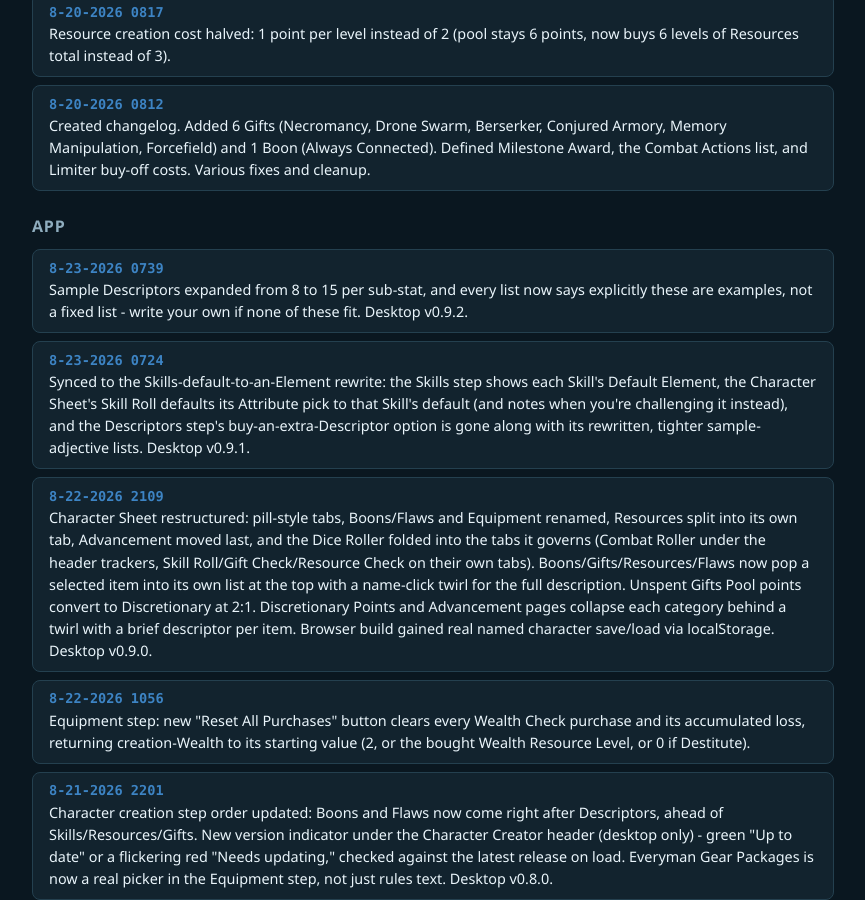
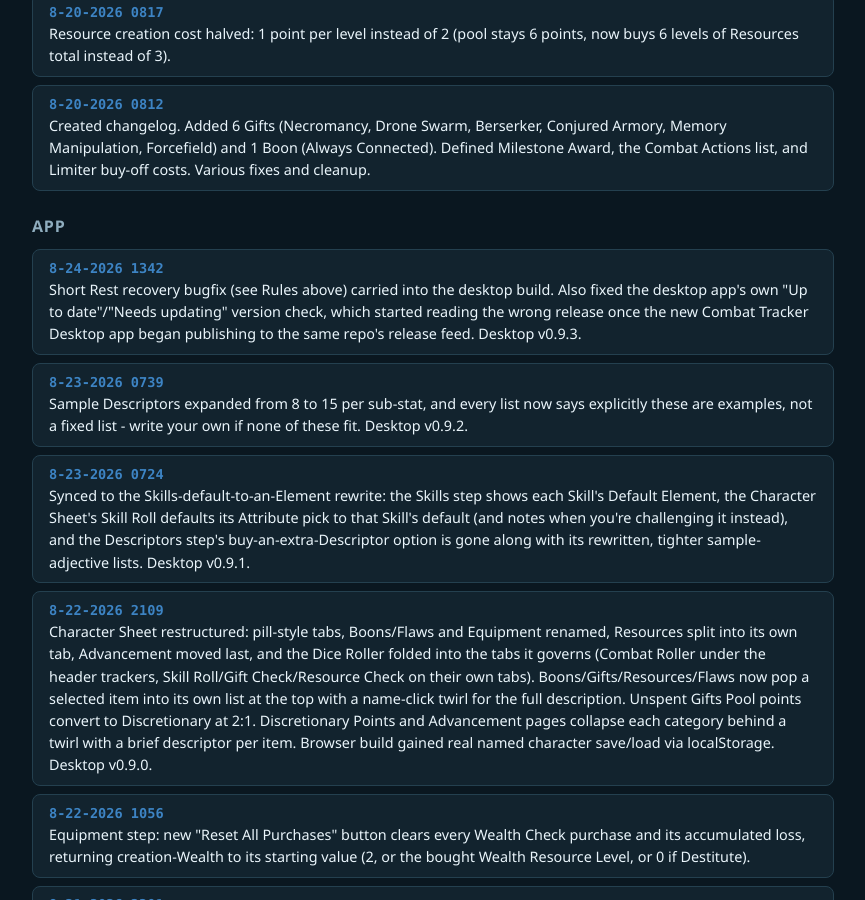
Before and after one commit to feralucce/20_Below, a Jekyll site: the page docs/changelog.html, which Jekyll copies as it is, in a window 1280 px wide and 900 px high, scrolled down 2003 px. Shown: the whole window, without its empty margins (207-1072 px from the left). Built offline with Jekyll 4.4.1, drawn with Linux system fonts in a browser that asks for light colours.

Commit message:
Point site links at desktop v0.9.3, add App changelog entry

```diff
--- a/character-options.html
+++ b/character-options.html
@@ -377,7 +377,7 @@
         <ul class="dropdown">
           <li class="dropdown-heading">Character Creator</li>
           <li><a href="app/index.html" target="_blank" rel="noopener">Character Creator (Web App)</a></li>
-          <li><a href="https://github.com/feralucce/20_Below/releases/download/v0.9.2/20-below-desktop_0.9.2_x64-setup.exe">Character Creator Desktop (Windows) &middot; v0.9.2</a></li>
+          <li><a href="https://github.com/feralucce/20_Below/releases/download/v0.9.3/20-below-desktop_0.9.3_x64-setup.exe">Character Creator Desktop (Windows) &middot; v0.9.3</a></li>
           <li><a href="https://github.com/feralucce/20_Below/releases/download/combat-tracker-v0.1.0/20-below-combat-tracker_0.1.0_x64-setup.exe">Combat Tracker Desktop (Windows) &middot; v0.1.0</a></li>
           <li class="dropdown-heading">Backwater Static Assets <span class="pill">Soon</span></li>
           <li><span class="soon">Maps</span></li>
--- a/combat-equipment.html
+++ b/combat-equipment.html
@@ -377,7 +377,7 @@
         <ul class="dropdown">
           <li class="dropdown-heading">Character Creator</li>
           <li><a href="app/index.html" target="_blank" rel="noopener">Character Creator (Web App)</a></li>
-          <li><a href="https://github.com/feralucce/20_Below/releases/download/v0.9.2/20-below-desktop_0.9.2_x64-setup.exe">Character Creator Desktop (Windows) &middot; v0.9.2</a></li>
+          <li><a href="https://github.com/feralucce/20_Below/releases/download/v0.9.3/20-below-desktop_0.9.3_x64-setup.exe">Character Creator Desktop (Windows) &middot; v0.9.3</a></li>
           <li><a href="https://github.com/feralucce/20_Below/releases/download/combat-tracker-v0.1.0/20-below-combat-tracker_0.1.0_x64-setup.exe">Combat Tracker Desktop (Windows) &middot; v0.1.0</a></li>
           <li class="dropdown-heading">Backwater Static Assets <span class="pill">Soon</span></li>
           <li><span class="soon">Maps</span></li>
--- a/docs/changelog.html
+++ b/docs/changelog.html
@@ -168,6 +168,10 @@
   <h3 class="changelog-heading">App</h3>
   <ul class="changelog-list">
     <li class="changelog-entry">
+      <span class="changelog-date">8-24-2026 1342</span>
+      <span class="changelog-text">Short Rest recovery bugfix (see Rules above) carried into the desktop build. Also fixed the desktop app's own "Up to date"/"Needs updating" version check, which started reading the wrong release once the new Combat Tracker Desktop app began publishing to the same repo's release feed. Desktop v0.9.3.</span>
+    </li>
+    <li class="changelog-entry">
       <span class="changelog-date">8-23-2026 0739</span>
       <span class="changelog-text">Sample Descriptors expanded from 8 to 15 per sub-stat, and every list now says explicitly these are examples, not a fixed list - write your own if none of these fit. Desktop v0.9.2.</span>
     </li>
--- a/gm-references.html
+++ b/gm-references.html
@@ -378,7 +378,7 @@
         <ul class="dropdown">
           <li class="dropdown-heading">Character Creator</li>
           <li><a href="app/index.html" target="_blank" rel="noopener">Character Creator (Web App)</a></li>
-          <li><a href="https://github.com/feralucce/20_Below/releases/download/v0.9.2/20-below-desktop_0.9.2_x64-setup.exe">Character Creator Desktop (Windows) &middot; v0.9.2</a></li>
+          <li><a href="https://github.com/feralucce/20_Below/releases/download/v0.9.3/20-below-desktop_0.9.3_x64-setup.exe">Character Creator Desktop (Windows) &middot; v0.9.3</a></li>
           <li><a href="https://github.com/feralucce/20_Below/releases/download/combat-tracker-v0.1.0/20-below-combat-tracker_0.1.0_x64-setup.exe">Combat Tracker Desktop (Windows) &middot; v0.1.0</a></li>
           <li class="dropdown-heading">Backwater Static Assets <span class="pill">Soon</span></li>
           <li><span class="soon">Maps</span></li>
--- a/license.html
+++ b/license.html
@@ -345,7 +345,7 @@
         <ul class="dropdown">
           <li class="dropdown-heading">Character Creator</li>
           <li><a href="app/index.html" target="_blank" rel="noopener">Character Creator (Web App)</a></li>
-          <li><a href="https://github.com/feralucce/20_Below/releases/download/v0.9.2/20-below-desktop_0.9.2_x64-setup.exe">Character Creator Desktop (Windows) &middot; v0.9.2</a></li>
+          <li><a href="https://github.com/feralucce/20_Below/releases/download/v0.9.3/20-below-desktop_0.9.3_x64-setup.exe">Character Creator Desktop (Windows) &middot; v0.9.3</a></li>
           <li><a href="https://github.com/feralucce/20_Below/releases/download/combat-tracker-v0.1.0/20-below-combat-tracker_0.1.0_x64-setup.exe">Combat Tracker Desktop (Windows) &middot; v0.1.0</a></li>
           <li class="dropdown-heading">Backwater Static Assets <span class="pill">Soon</span></li>
           <li><span class="soon">Maps</span></li>
--- a/rules-hub.html
+++ b/rules-hub.html
@@ -377,7 +377,7 @@
         <ul class="dropdown">
           <li class="dropdown-heading">Character Creator</li>
           <li><a href="app/index.html" target="_blank" rel="noopener">Character Creator (Web App)</a></li>
-          <li><a href="https://github.com/feralucce/20_Below/releases/download/v0.9.2/20-below-desktop_0.9.2_x64-setup.exe">Character Creator Desktop (Windows) &middot; v0.9.2</a></li>
+          <li><a href="https://github.com/feralucce/20_Below/releases/download/v0.9.3/20-below-desktop_0.9.3_x64-setup.exe">Character Creator Desktop (Windows) &middot; v0.9.3</a></li>
           <li><a href="https://github.com/feralucce/20_Below/releases/download/combat-tracker-v0.1.0/20-below-combat-tracker_0.1.0_x64-setup.exe">Combat Tracker Desktop (Windows) &middot; v0.1.0</a></li>
           <li class="dropdown-heading">Backwater Static Assets <span class="pill">Soon</span></li>
           <li><span class="soon">Maps</span></li>
@@ -411,8 +411,8 @@
     <a href="app/index.html" target="_blank" rel="noopener">Open the Character Creator &rarr;</a>
   </div>
   <div class="cta">
-    <a href="https://github.com/feralucce/20_Below/releases/download/v0.9.2/20-below-desktop_0.9.2_x64-setup.exe">Download Desktop App (Windows) &rarr;</a>
-    <p class="cta-meta">v0.9.2 &middot; Last updated 2026-08-23 07:39 AM</p>
+    <a href="https://github.com/feralucce/20_Below/releases/download/v0.9.3/20-below-desktop_0.9.3_x64-setup.exe">Download Desktop App (Windows) &rarr;</a>
+    <p class="cta-meta">v0.9.3 &middot; Last updated 2026-08-24 01:42 PM</p>
   </div>
 
   <h2>Start Here</h2>
```
